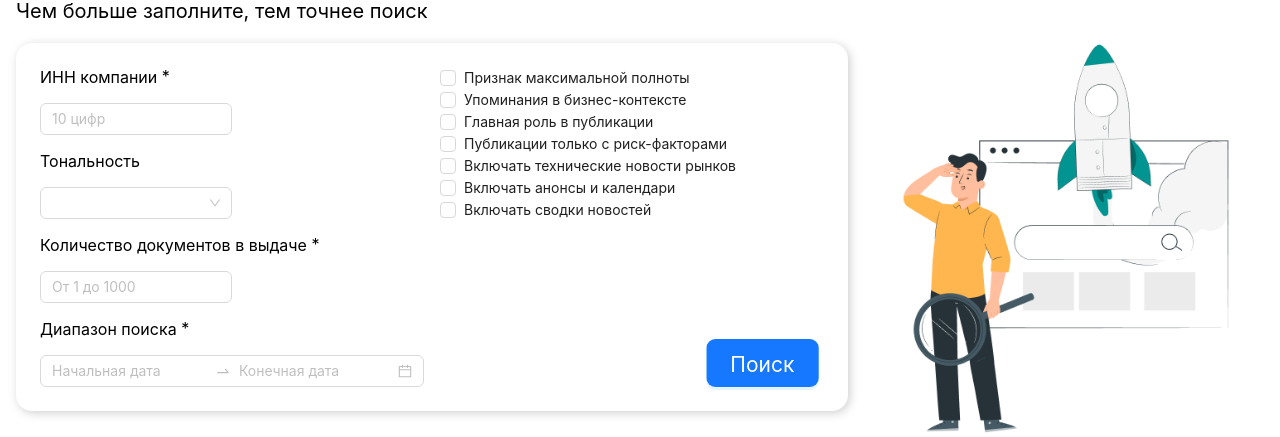
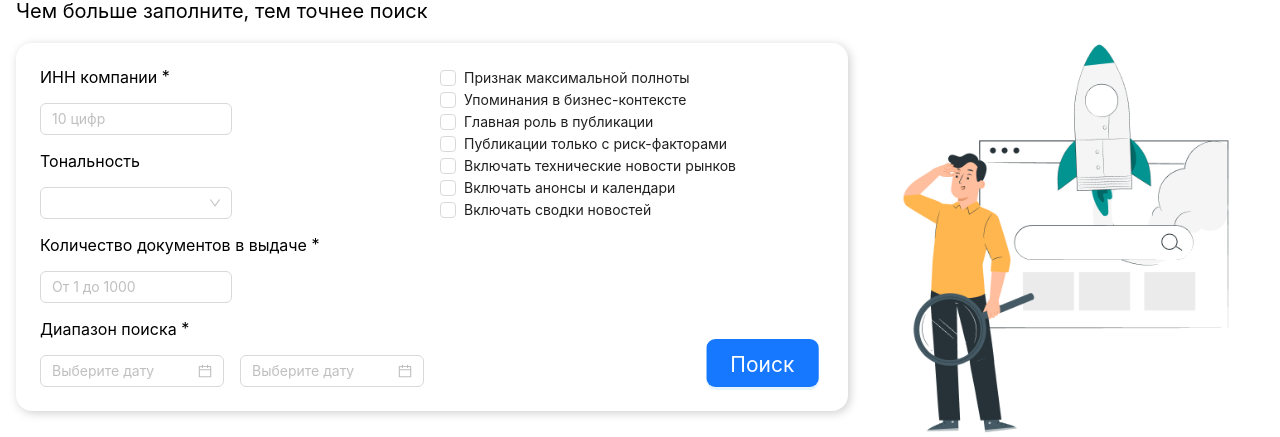
Before and after one commit to avkravchenko/service-scan-app, a React (Create React App) app: page /search in a window 1280 px wide. Shown: the part 284-721 px from the top of the page. Built offline with nearby package versions, Linux system fonts and the light colour scheme.

Commit message:
change the range picker on two date pickers

```diff
--- a/src/components/main/search-page/search/Dates.jsx
+++ b/src/components/main/search-page/search/Dates.jsx
@@ -1,10 +1,10 @@
-import React from "react";
+import React, { useState } from "react";
 import locale from 'antd/es/date-picker/locale/ru_RU';
 import dayjs from 'dayjs';
 import 'dayjs/locale/ru';
 import { DatePicker } from 'antd';
 import { useDispatch } from "react-redux";
-import { addEndDate, addStartDate } from "../../../../store/actions";
+import { addEndDate, addStartDate, removeEndDate, removeStartDate } from "../../../../store/actions";
 import './range-picker.scss';
 
 
@@ -12,12 +12,15 @@ const Dates = () => {
     const { RangePicker } = DatePicker;
     const dateFormatList = ['DD/MM/YYYY', 'DD/MM/YY', 'DD-MM-YYYY', 'DD-MM-YY', 'DD.MM.YYYY', 'DD.MM.YY'];
     const dispatch = useDispatch();
-
+    const [startDate, setStartDate] = useState('')
+    const [endDate, setEndDate] = useState('')
+    console.log(startDate)
+    console.log(endDate)
     const disabledDate = (current) => {
         return current && current > dayjs().endOf('day');
     };
 
-    const handleChanges = (date) => {
+/*     const handleChanges = (date) => {
 
         if (date) {
             const startDateString = date[0].$d;
@@ -37,18 +40,48 @@ const Dates = () => {
             dispatch(addEndDate(endISOString))
         }
 
+    } */
+
+    const handleStartDateChanges = (date) => {
+        if (date) {
+            dispatch(addStartDate(date.$d.toISOString()))
+        } else {
+            dispatch(removeStartDate())
+        }
     }
 
+    const handleEndDateChanges = (date) => {
+        if (date) {
+            dispatch(addEndDate(date.$d.toISOString()))
+        } else {
+            dispatch(removeEndDate())
+        }
+    }
     return (
         <>
             <label htmlFor="dates">Диапазон поиска <span className="req">*</span></label>
-            <RangePicker
+            {/* <RangePicker
                 onChange={handleChanges}
                 name="dates"
                 format={dateFormatList}
                 locale={locale}
                 disabledDate={disabledDate}
-            />
+            /> */}
+           <div className="date-picker-container">
+                <DatePicker
+                    onChange={handleStartDateChanges}
+                    name="dates"
+                    format={dateFormatList}
+                    locale={locale}
+                    disabledDate={disabledDate}
+                     />
+                <DatePicker
+                    onChange={handleEndDateChanges}
+                    format={dateFormatList}
+                    locale={locale}
+                    disabledDate={disabledDate}
+                    />
+           </div>
         </>
     )
 }
--- a/src/components/main/search-page/search/SearchForm.jsx
+++ b/src/components/main/search-page/search/SearchForm.jsx
@@ -7,12 +7,14 @@ import { Link, useNavigate } from "react-router-dom";
 import { useDispatch, useSelector } from "react-redux";
 import { addINN, addLimit, addSearchFormIds, addSearchFormResponse, addTonality } from "../../../../store/actions";
 import axios from 'axios';
+import dayjs from 'dayjs';
 
 
 
 
 const SearchForm = () => {
-
+    const startDate = useSelector(state => state.formData.issueDateInterval.startDate)
+    const endDate = useSelector(state => state.formData.issueDateInterval.endDate)
     const [innValue, setInnValue] = useState('');
     const [numValue, setNumValue] = useState();
     const dispatch = useDispatch()
@@ -122,6 +124,10 @@ const SearchForm = () => {
                 />
                  {(numValue < 1 || numValue > 1000) && numValue ? <p style={{color: 'red', margin: 0}}>Введите корректное число</p> : null}
                 <Dates />
+
+                {startDate && endDate && dayjs(startDate).isAfter(dayjs(endDate)) &&
+                <p style={{color: 'red', margin: 0}}>Введите корректные данные</p>}
+
             </div>
             <div className="search-form__checks">
                 <Checks />
--- a/src/components/main/search-page/search/range-picker.scss
+++ b/src/components/main/search-page/search/range-picker.scss
@@ -1,16 +1,4 @@
-@media screen and (max-width: 414px) {
-    .ant-picker-dropdown {
-        transform: scale(1.1);
-        .ant-picker-range-wrapper {
-            .ant-picker-panel-container {
-                .ant-picker-panel-layout {
-                    .ant-picker-panels {
-                        display: flex;
-                        flex-wrap: nowrap;
-                        flex-direction: column;
-                    }
-                }
-            }
-        }
-    }
+.date-picker-container {
+    display: flex;
+    gap: 1rem;
 }
--- a/src/store/actions.js
+++ b/src/store/actions.js
@@ -4,6 +4,8 @@ export const ACTIONS = {
     GET_USER_INFO: 'GET_USER_INFO',
     ADD_START_DATE: 'ADD_START_DATE',
     ADD_END_DATE: 'ADD_END_DATE',
+    REMOVE_START_DATE: 'REMOVE_START_DATE',
+    REMOVE_END_DATE: 'REMOVE_END_DATE',
     ADD_INN: 'ADD_INN',
     TOGGLE_MAX_FULLNESS: 'TOGGLE_MAX_FULLNESS',
     TOGGLE_IS_BUSINESS_NEWS: 'TOGGLE_IS_BUSINESS_NEWS',
@@ -46,6 +48,18 @@ export const addEndDate = (date) => {
     return {
         type: ACTIONS.ADD_END_DATE,
         date
+    }
+}
+
+export const removeStartDate = () => {
+    return {
+        type: ACTIONS.REMOVE_START_DATE
+    }
+}
+
+export const removeEndDate = () => {
+    return {
+        type: ACTIONS.REMOVE_END_DATE
     }
 }
 
--- a/src/store/reducer.js
+++ b/src/store/reducer.js
@@ -96,6 +96,18 @@ export const reducer = (state = initialState, action) => {
               }
             }
 
+        case ACTIONS.REMOVE_START_DATE:
+            return {
+              ...state,
+              formData: {
+                ...state.formData,
+                issueDateInterval: {
+                  ...state.formData.issueDateInterval,
+                  startDate: ''
+                }
+              }
+            }
+
         case ACTIONS.ADD_END_DATE:
             return {
               ...state,
@@ -104,6 +116,18 @@ export const reducer = (state = initialState, action) => {
                 issueDateInterval: {
                   ...state.formData.issueDateInterval,
                   endDate: action.date
+                }
+              }
+            }
+
+        case ACTIONS.REMOVE_END_DATE:
+            return {
+              ...state,
+              formData: {
+                ...state.formData,
+                issueDateInterval: {
+                  ...state.formData.issueDateInterval,
+                  endDate: ''
                 }
               }
             }
```
